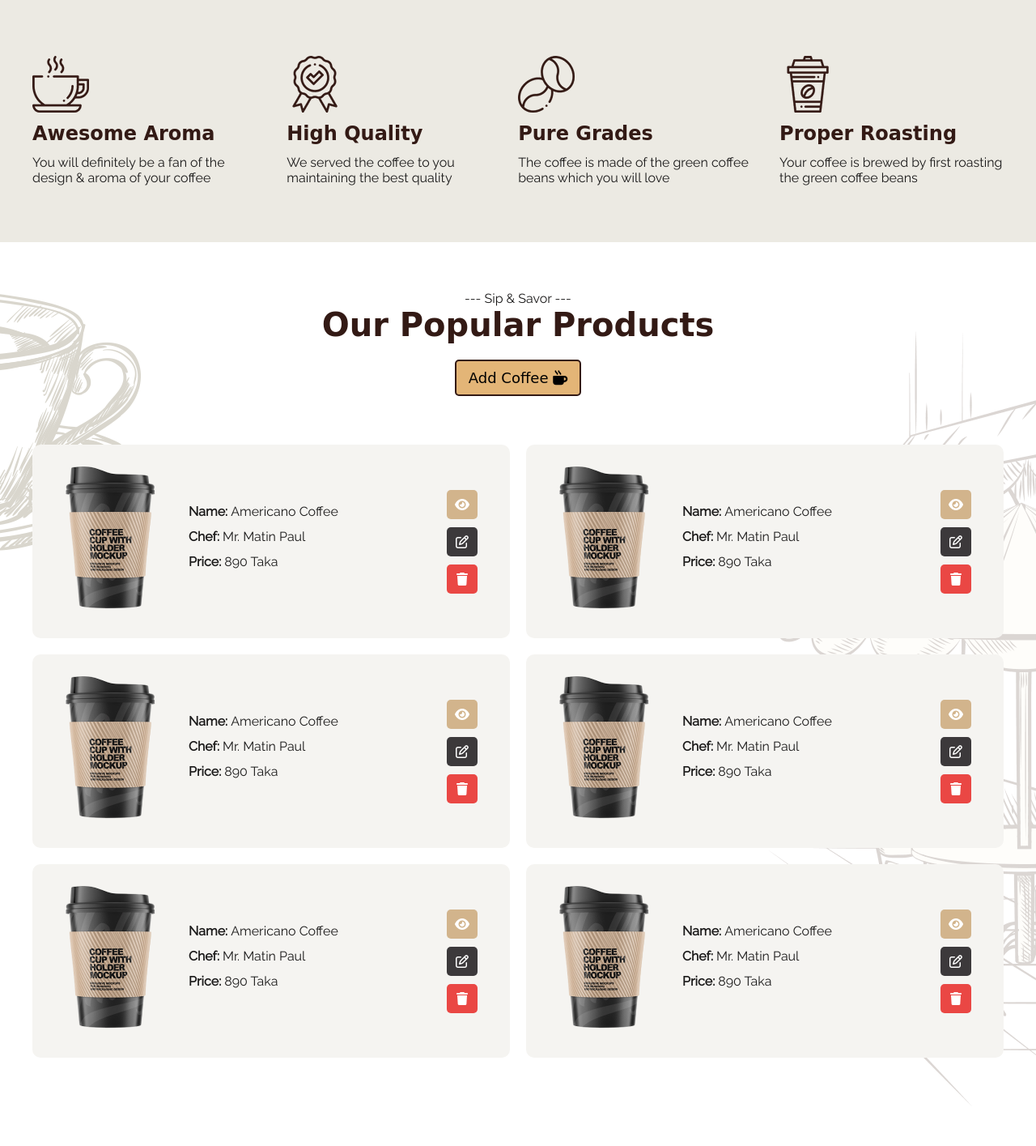
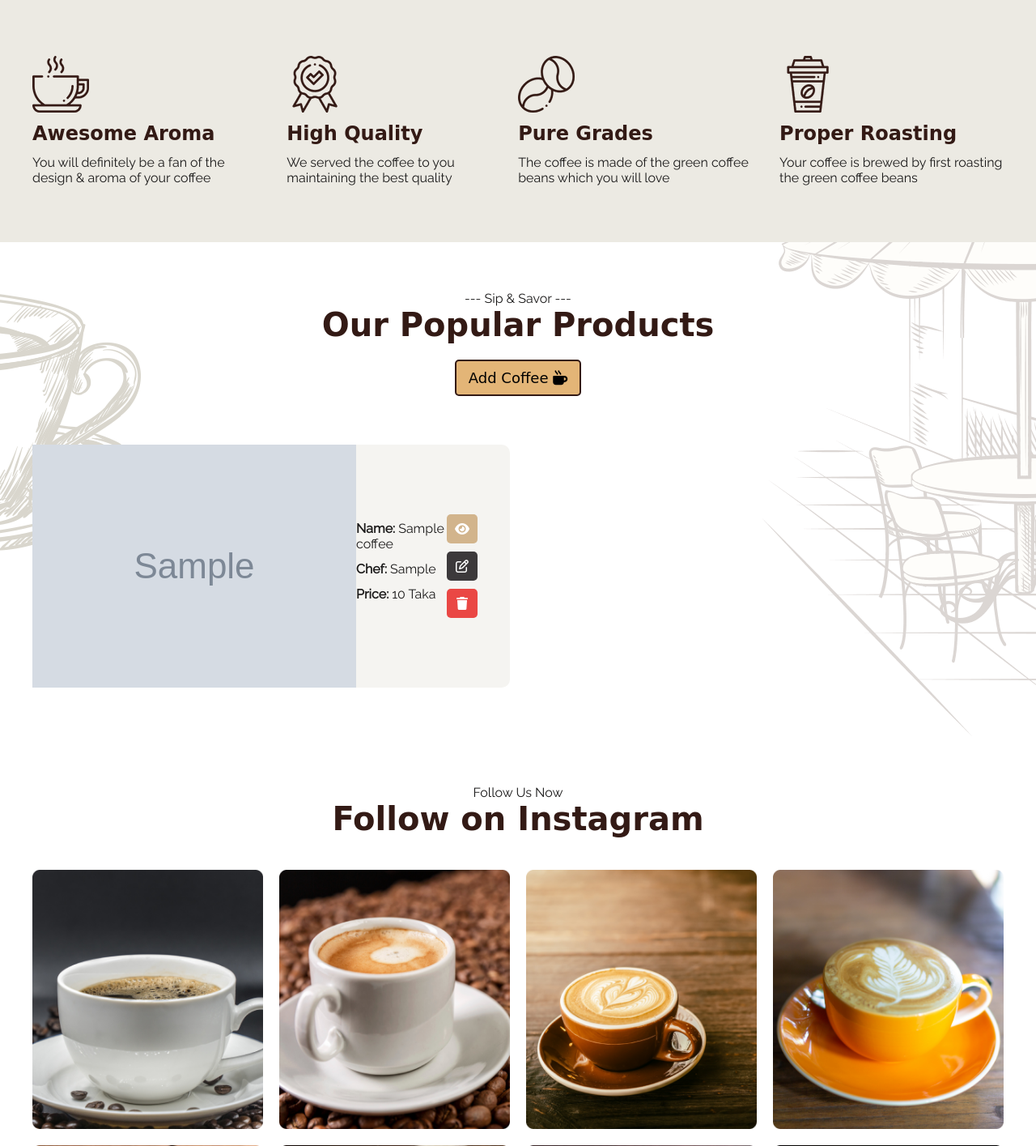
Before and after one commit to ranaahmedzn/coffee-craft, a PHP site: page / in a window 1280 px wide. Shown: the part 801-2216 px from the top of the page at 81% size. Run offline with PHP 8.4, Linux system fonts and the light colour scheme; tables that the repository leaves empty or names only in its code hold one stand-in row (values such as "Sample post"); grey boxes marked "Sample" are stand-in pictures; some libraries are stand-ins or nearby versions; some web fonts are replaced.

Commit message:
insert new product to db and display them in the homepage from db

```diff
--- /dev/null
+++ b/connect.php
@@ -0,0 +1,13 @@
+<?php
+    $server = "localhost";
+    $username = "root";
+    $password = "";
+    $dbname = "coffee_craft";
+
+    // Create connection
+    $conn = mysqli_connect($server, $username, $password, $dbname);
+    // Check connection
+    if (!$conn) {
+        die("Connection failed: " . mysqli_connect_error());
+    }
+?>
--- a/index.html
+++ b/index.php
@@ -74,95 +74,51 @@
         <div class="section-name">
           <p>--- Sip & Savor ---</p>
           <h3 class="section-title">Our Popular Products</h3>
+          <a href="addCoffee.php">
             <button class="add-btn">
               Add Coffee
               <i class="fa-solid fa-mug-hot"></i>
           </button>
+          </a>
         </div>
 
         <img class="cup-img" src="./images/more/4.png" alt="">
         <img class="shop-img" src="./images/more/5.png" alt="">
 
         <div class="products">
-          <div class="product">
-            <img src="./images/1.png" alt="">
+          <?php
+            include 'connect.php';
+            $sql = "SELECT * FROM `coffees`";
+            $result = mysqli_query($conn, $sql);
+
+            if (mysqli_num_rows($result) > 0) {
+              while($row = mysqli_fetch_assoc($result)) {
+                $name = $row['name'];
+                $photo = $row['photo'];
+                $chef = $row['chef'];
+                $price = $row['price'];
+
+
+                echo '<div class="product">
+                <img src="'.$photo.'" alt="">
                 <div class="product-info">
-              <p><span>Name: </span> Americano Coffee</p>
-              <p><span>Chef: </span> Mr. Matin Paul</p>
-              <p><span>Price: </span> 890 Taka</p>
+                  <p><span>Name: </span> '.$name.'</p>
+                  <p><span>Chef: </span> '.$chef.'</p>
+                  <p><span>Price: </span> '.$price.' Taka</p>
                 </div>
                 <div class="actions">
                   <a href="" class="view-btn"><i class="fa-solid fa-eye"></i></a>
                   <a href="" class="update-btn"><i class="fa-regular fa-pen-to-square"></i></a>
                   <a href="" class="delete-btn"><i class="fa-solid fa-trash"></i></a>
                 </div>
-          </div>
+                </div>';
+              }
+            } else {
+              echo "0 results";
+            }
 
-          <div class="product">
-            <img src="./images/1.png" alt="">
-            <div class="product-info">
-              <p><span>Name: </span> Americano Coffee</p>
-              <p><span>Chef: </span> Mr. Matin Paul</p>
-              <p><span>Price: </span> 890 Taka</p>
-            </div>
-            <div class="actions">
-              <a href="" class="view-btn"><i class="fa-solid fa-eye"></i></a>
-              <a href="" class="update-btn"><i class="fa-regular fa-pen-to-square"></i></a>
-              <a href="" class="delete-btn"><i class="fa-solid fa-trash"></i></a>
-            </div>
-          </div>
-          <div class="product">
-            <img src="./images/1.png" alt="">
-            <div class="product-info">
-              <p><span>Name: </span> Americano Coffee</p>
-              <p><span>Chef: </span> Mr. Matin Paul</p>
-              <p><span>Price: </span> 890 Taka</p>
-            </div>
-            <div class="actions">
-              <a href="" class="view-btn"><i class="fa-solid fa-eye"></i></a>
-              <a href="" class="update-btn"><i class="fa-regular fa-pen-to-square"></i></a>
-              <a href="" class="delete-btn"><i class="fa-solid fa-trash"></i></a>
-            </div>
-          </div>
-          <div class="product">
-            <img src="./images/1.png" alt="">
-            <div class="product-info">
-              <p><span>Name: </span> Americano Coffee</p>
-              <p><span>Chef: </span> Mr. Matin Paul</p>
-              <p><span>Price: </span> 890 Taka</p>
-            </div>
-            <div class="actions">
-              <a href="" class="view-btn"><i class="fa-solid fa-eye"></i></a>
-              <a href="" class="update-btn"><i class="fa-regular fa-pen-to-square"></i></a>
-              <a href="" class="delete-btn"><i class="fa-solid fa-trash"></i></a>
-            </div>
-          </div>
-          <div class="product">
-            <img src="./images/1.png" alt="">
-            <div class="product-info">
-              <p><span>Name: </span> Americano Coffee</p>
-              <p><span>Chef: </span> Mr. Matin Paul</p>
-              <p><span>Price: </span> 890 Taka</p>
-            </div>
-            <div class="actions">
-              <a href="" class="view-btn"><i class="fa-solid fa-eye"></i></a>
-              <a href="" class="update-btn"><i class="fa-regular fa-pen-to-square"></i></a>
-              <a href="" class="delete-btn"><i class="fa-solid fa-trash"></i></a>
-            </div>
-          </div>
-          <div class="product">
-            <img src="./images/1.png" alt="">
-            <div class="product-info">
-              <p><span>Name: </span> Americano Coffee</p>
-              <p><span>Chef: </span> Mr. Matin Paul</p>
-              <p><span>Price: </span> 890 Taka</p>
-            </div>
-            <div class="actions">
-              <a href="" class="view-btn"><i class="fa-solid fa-eye"></i></a>
-              <a href="" class="update-btn"><i class="fa-regular fa-pen-to-square"></i></a>
-              <a href="" class="delete-btn"><i class="fa-solid fa-trash"></i></a>
-            </div>
-          </div>
+            mysqli_close($conn);
+          ?>
         </div>
       </section>
 
--- a/style.css
+++ b/style.css
@@ -88,6 +88,9 @@ header .banner button {
     font-family: 'Rancho', cursive;
     font-size: 18px;
 }
+header .banner button:hover{
+    cursor: pointer;
+}
 
 header .about-product {
     background: #ECEAE3;
@@ -141,6 +144,9 @@ header .about-product {
     margin: 20px auto;
     font-family: 'Rancho', cursive;
     font-size: 18px;
+}
+.add-btn:hover, .add-btn2:hover{
+    cursor: pointer;
 }
 
 .products {
```
Also changed, not shown: addCoffee.php (renamed from update.html, +39 -10 lines), update.php (renamed from addCoffee.html, +8 -11 lines). Lines whose indentation alone changed are shown as unchanged.
